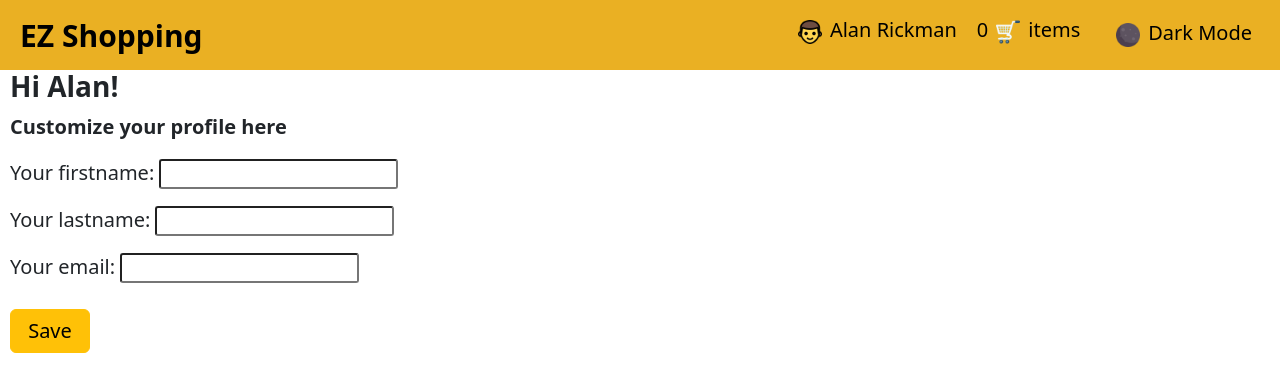
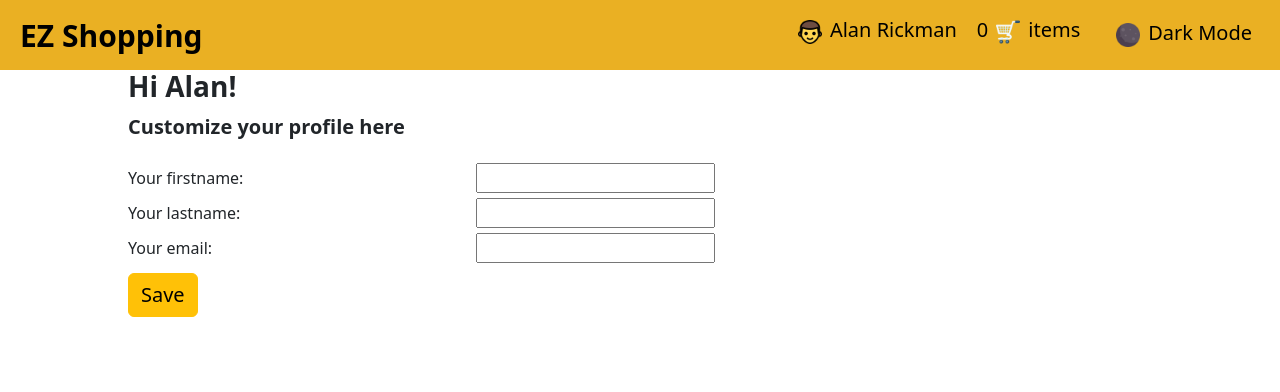
Before and after one commit to Marikita1007/Projet-EZ-Shopping, a React (Create React App) app in the folder ez_shopping/: page /profile in a window 1280 px wide. Shown: the top 392 px of the page. Built offline with nearby package versions, Linux system fonts and the light colour scheme; no server answers.

Commit message:
CSS of form aligning

```diff
--- a/ez_shopping/src/components/ProfileForm/profileForm.scss
+++ b/ez_shopping/src/components/ProfileForm/profileForm.scss
@@ -1,19 +1,18 @@
 .profile_form {
-  max-width: 1500px; /* Specify the maximum width of the entire page */
-  padding: 0 10px; /* Provide margins on the left and right sides of the entire page. */
 
-  display: flex;
-  flex-direction: column;
+  width: 80%;
+  margin: 0 auto;
 
   label {
-    margin-bottom: 0.5rem;
-    font-size: 20px;
+    width: 30%;
   }
 
-  input {
-    margin-bottom: 1rem;
-    margin-left: 5px;
-    border-radius: 3px;
+  label+input {
+    margin: 0.5% 30% 0 4%;
+  }
+
+  input+input{
+    float: right;
   }
 
   button {
```
